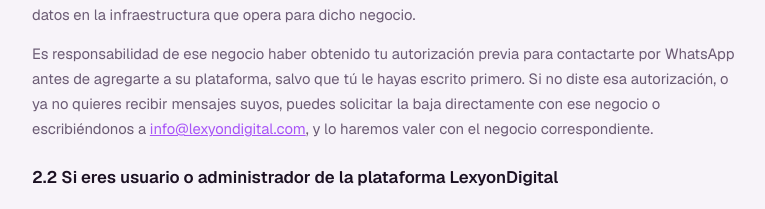
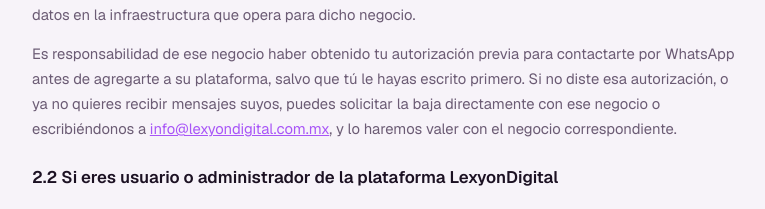
Before and after one commit to lexyondigital-boop/lexyondigital-web, a Next.js app: page /privacidad in a window 1280 px wide. Shown: the part 886-1095 px from the top of the page, without its empty margins (256-1021 px from the left). Built offline with nearby package versions, Linux system fonts and the light colour scheme.

Commit message:
Correo de contacto: info@lexyondigital.com -> info@lexyondigital.com.mx
El dominio lexyondigital.com no existe: los correos a info@ rebotaban.

Co-Authored-By: Claude Opus 5.5 <noreply@anthropic.com>
Claude-Session: https://claude.ai/code/session_014UYmzhSqTvLF1KfedgLiCt

```diff
--- a/src/app/(site)/cookies/page.tsx
+++ b/src/app/(site)/cookies/page.tsx
@@ -62,7 +62,7 @@ export default function CookiesPage() {
 
       <h2>7. Contacto</h2>
       <p>
-        Dudas sobre esta política: <a href="mailto:info@lexyondigital.com">info@lexyondigital.com</a>.
+        Dudas sobre esta política: <a href="mailto:info@lexyondigital.com.mx">info@lexyondigital.com.mx</a>.
       </p>
     </LegalLayout>
   );
--- a/src/app/(site)/privacidad/page.tsx
+++ b/src/app/(site)/privacidad/page.tsx
@@ -41,7 +41,7 @@ export default function PrivacidadPage() {
         Es responsabilidad de ese negocio haber obtenido tu autorización previa para contactarte por
         WhatsApp antes de agregarte a su plataforma, salvo que tú le hayas escrito primero. Si no diste esa
         autorización, o ya no quieres recibir mensajes suyos, puedes solicitar la baja directamente con ese
-        negocio o escribiéndonos a <a href="mailto:info@lexyondigital.com">info@lexyondigital.com</a>, y lo
+        negocio o escribiéndonos a <a href="mailto:info@lexyondigital.com.mx">info@lexyondigital.com.mx</a>, y lo
         haremos valer con el negocio correspondiente.
       </p>
       <h3>2.2 Si eres usuario o administrador de la plataforma LexyonDigital</h3>
@@ -148,7 +148,7 @@ export default function PrivacidadPage() {
       </p>
       <p>
         Para ejercer cualquiera de estos derechos, contáctanos en{" "}
-        <a href="mailto:info@lexyondigital.com">info@lexyondigital.com</a> indicando tu nombre, el medio por
+        <a href="mailto:info@lexyondigital.com.mx">info@lexyondigital.com.mx</a> indicando tu nombre, el medio por
         el que tuviste contacto con nosotros (por ejemplo, el negocio cuyo WhatsApp usaste) y el derecho que
         deseas ejercer. Si tu solicitud corresponde a datos tratados por LexyonDigital por cuenta de un
         negocio cliente, podemos canalizarla a dicho negocio como responsable primario de esos datos.
@@ -169,7 +169,7 @@ export default function PrivacidadPage() {
 
       <h2>11. Contacto</h2>
       <p>
-        Para cualquier duda sobre este aviso: <a href="mailto:info@lexyondigital.com">info@lexyondigital.com</a>.
+        Para cualquier duda sobre este aviso: <a href="mailto:info@lexyondigital.com.mx">info@lexyondigital.com.mx</a>.
       </p>
     </LegalLayout>
   );
--- a/src/app/(site)/terminos/page.tsx
+++ b/src/app/(site)/terminos/page.tsx
@@ -213,7 +213,7 @@ export default function TerminosPage() {
 
       <h2>14. Contacto</h2>
       <p>
-        Para cualquier duda sobre estos términos: <a href="mailto:info@lexyondigital.com">info@lexyondigital.com</a>.
+        Para cualquier duda sobre estos términos: <a href="mailto:info@lexyondigital.com.mx">info@lexyondigital.com.mx</a>.
       </p>
     </LegalLayout>
   );
--- a/src/components/SiteFooter.tsx
+++ b/src/components/SiteFooter.tsx
@@ -25,7 +25,7 @@ export function SiteFooter() {
         <div>
           <h3 className="text-sm font-semibold text-[var(--color-texto)]">Contacto</h3>
           <ul className="mt-3 space-y-2 text-sm text-[var(--color-texto-mute)]">
-            <li>info@lexyondigital.com</li>
+            <li>info@lexyondigital.com.mx</li>
             <li>
               <a href={`tel:${TELEFONO_E164}`} className="hover:text-[var(--color-texto)]">
                 {TELEFONO_VISIBLE}
--- a/src/lib/sitio.ts
+++ b/src/lib/sitio.ts
@@ -14,7 +14,7 @@ export const TITULO_INICIO = "LexyonDigital — Agente de IA para WhatsApp, CRM,
 export const DESCRIPCION_INICIO =
   "Agente de IA para WhatsApp 24/7, CRM y agenda de citas, más capacitación en Meta Ads y asesoría legal y contable para pymes y emprendedores en México.";
 
-export const CORREO_CONTACTO = "info@lexyondigital.com";
+export const CORREO_CONTACTO = "info@lexyondigital.com.mx";
 
 // Teléfono de contacto (confirmado por el negocio). Se muestra con el "1"
 // tradicional de celular mexicano; para wa.me, tel: y Schema.org va en
```
